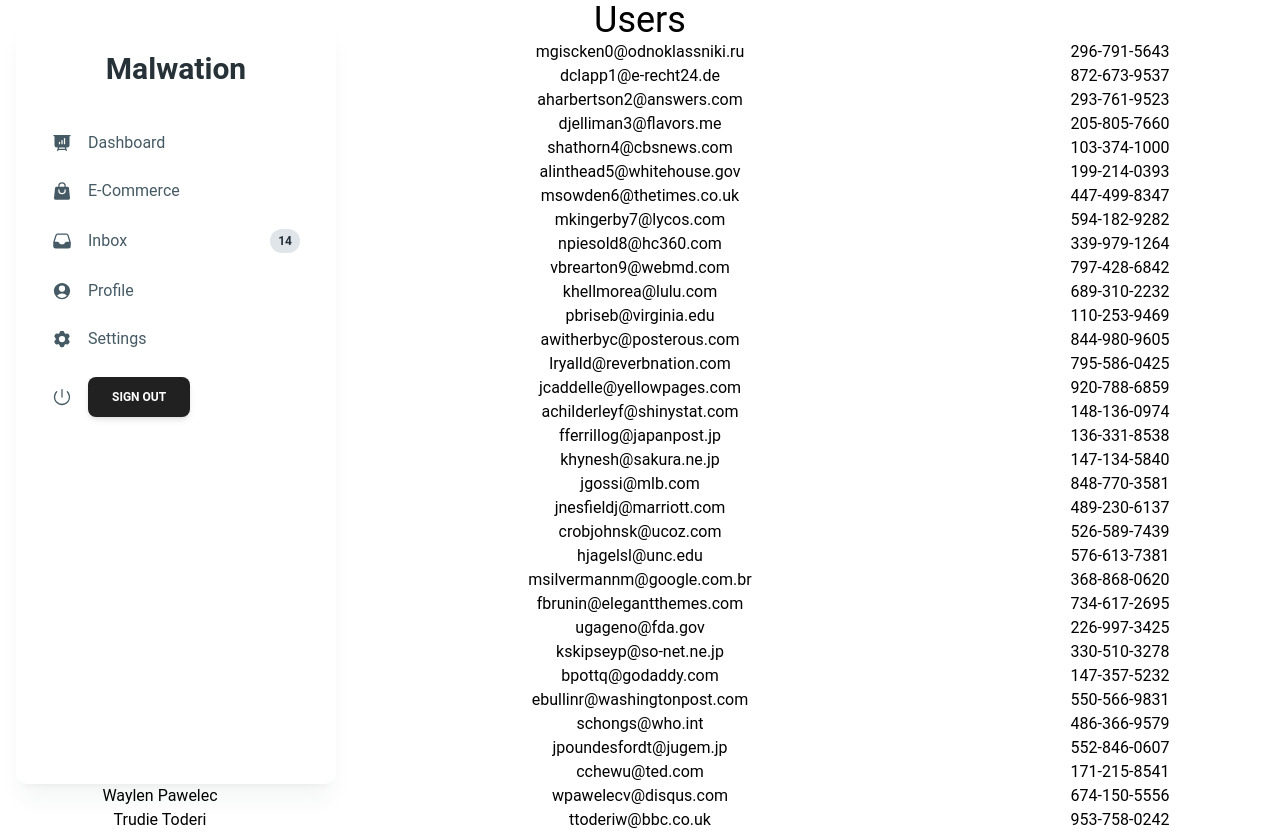
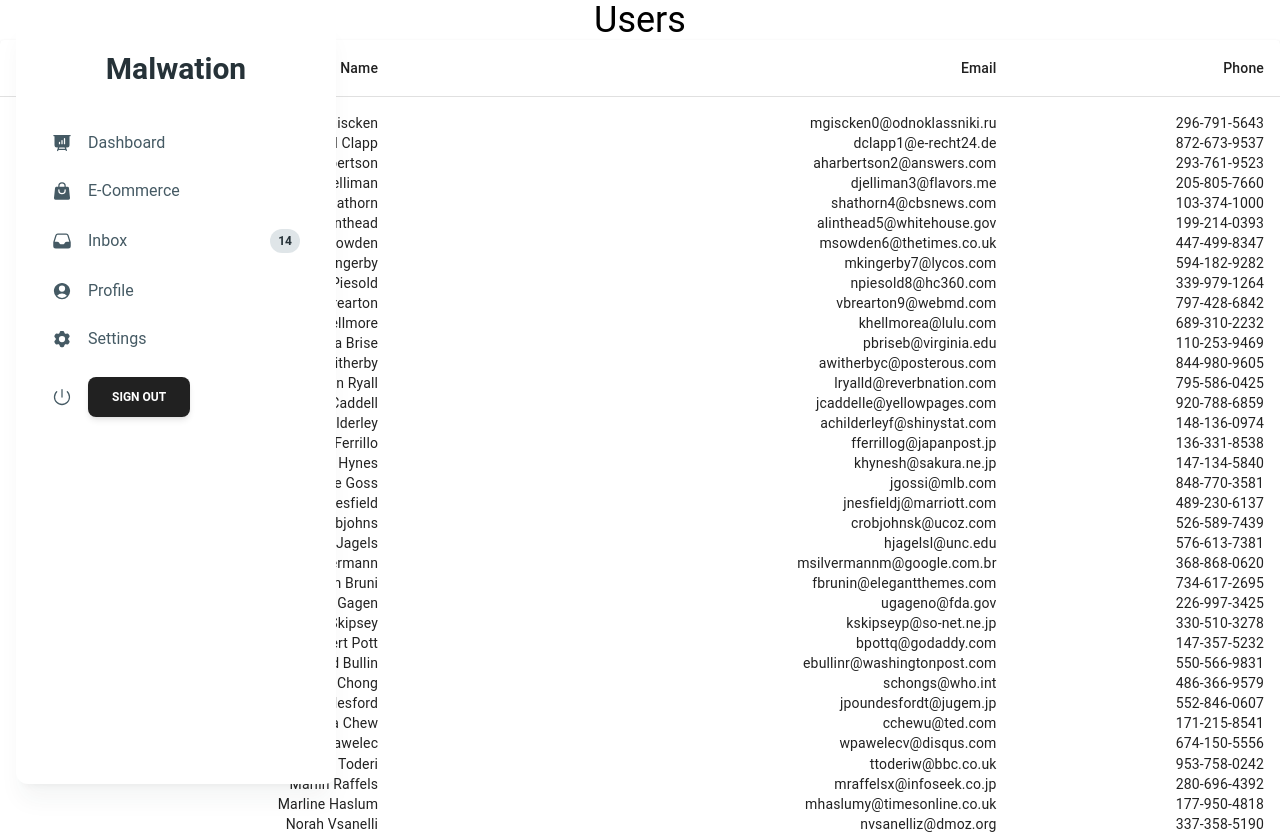
Before and after one commit to SadetTurhan/User-Panel, a React (Vite) app in the folder User-Panel/: page /users in a window 1280 px wide. Shown: the top 834 px of the page. Built offline with nearby package versions, Linux system fonts and the light colour scheme.

Commit message:
working on user table

```diff
--- a/User-Panel/package.json
+++ b/User-Panel/package.json
@@ -10,7 +10,11 @@
     "preview": "vite preview"
   },
   "dependencies": {
+    "@emotion/react": "^11.11.0",
+    "@emotion/styled": "^11.11.0",
     "@material-tailwind/react": "^2.0.1",
+    "@mui/material": "^5.13.3",
+    "@mui/x-data-grid": "^6.6.0",
     "@reduxjs/toolkit": "^1.9.5",
     "@tanstack/react-table": "^8.9.1",
     "react": "^18.2.0",
--- a/User-Panel/src/usertable.tsx
+++ b/User-Panel/src/usertable.tsx
@@ -1,18 +1,55 @@
 import _users from "./users.json"
 import { User } from "./store/UserType";
+import { Pagination } from '@mui/material';
+import Table from '@mui/material/Table';
+import TableBody from '@mui/material/TableBody';
+import TableCell from '@mui/material/TableCell';
+import TableContainer from '@mui/material/TableContainer';
+import TableHead from '@mui/material/TableHead';
+import TableRow from '@mui/material/TableRow';
+import Paper from '@mui/material/Paper';
+function createData(
+    name: string,
+    email: string,
+    phone: string,
+  ) {
+    return { name, email, phone };
+  }
+
 const users = _users as User[];
 const renderUsers = users.map((item) =><div>{item.name}</div>);
 const renderEmail = users.map((item) =><div>{item.email}</div>);
 const renderPhone = users.map((item) =><div>{item.phone}</div>);
+const rows = [
+    createData(users[0].name, users[0].email, users[0].phone),
+  ];
 function UserTable(){
     return(
         <div>
-            <div className="grid grid-cols-4">
-            <h1 className="col-span-1">{renderUsers} </h1>
-            <h1 className="col-span-2">{renderEmail}</h1>
-            <h1>{renderPhone}</h1>
-            <h1>role</h1>
-            </div>
+              <TableContainer component={Paper}>
+      <Table sx={{ minWidth: 650 }} aria-label="simple table">
+        <TableHead>
+          <TableRow>
+            <TableCell align="right">Name</TableCell>
+            <TableCell align="right">Email</TableCell>
+            <TableCell align="right">Phone</TableCell>
+          </TableRow>
+        </TableHead>
+        <TableBody>
+          {rows.map((row) => (
+            <TableRow
+              key={row.name}
+              sx={{ '&:last-child td, &:last-child th': { border: 0 } }}
+            >
+              <TableCell align="right">{renderUsers}</TableCell>
+              <TableCell align="right">{renderEmail}</TableCell>
+              <TableCell align="right">{renderPhone}</TableCell>
+            </TableRow>
+          ))}
+        </TableBody>
+      </Table>
+    </TableContainer>
+            <Pagination count={10} />
         </div>
     )
 };
```
Also changed, not shown: 1 other file (tests, documents, lock files or other folders).
